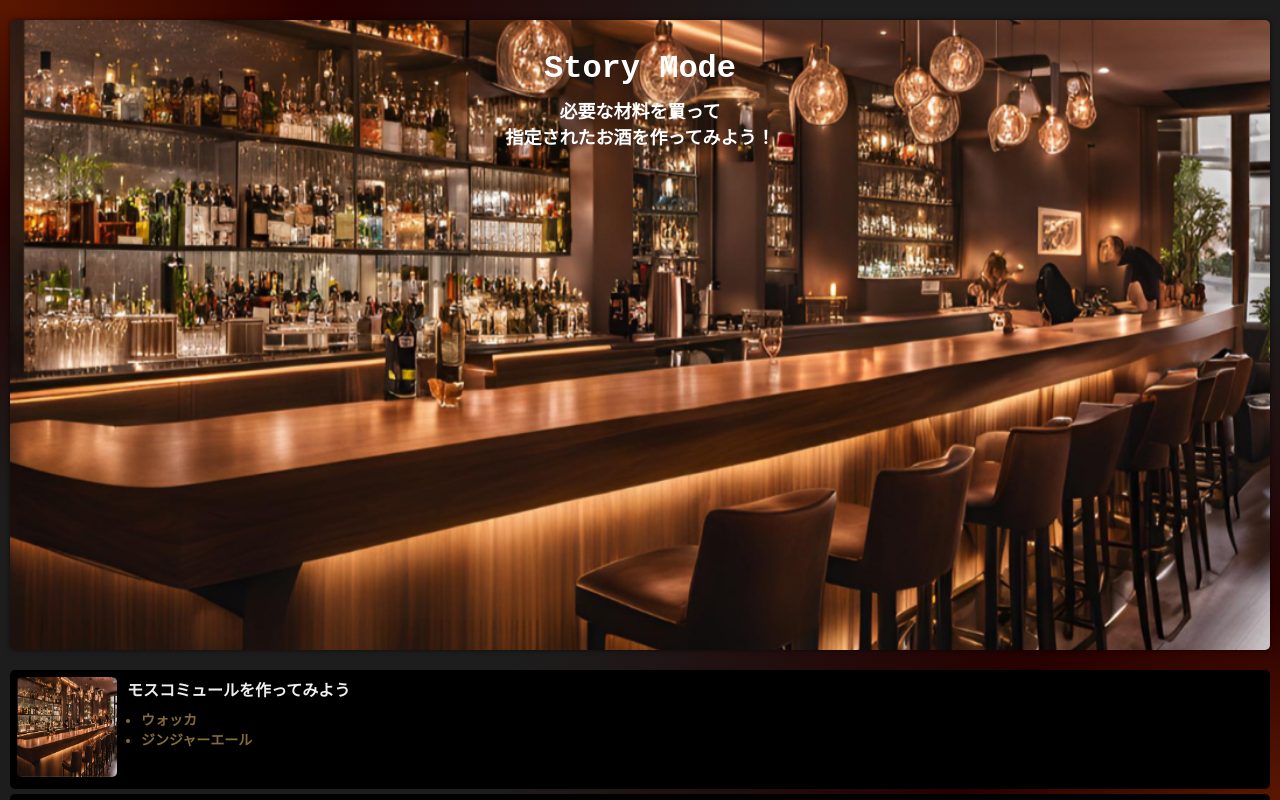
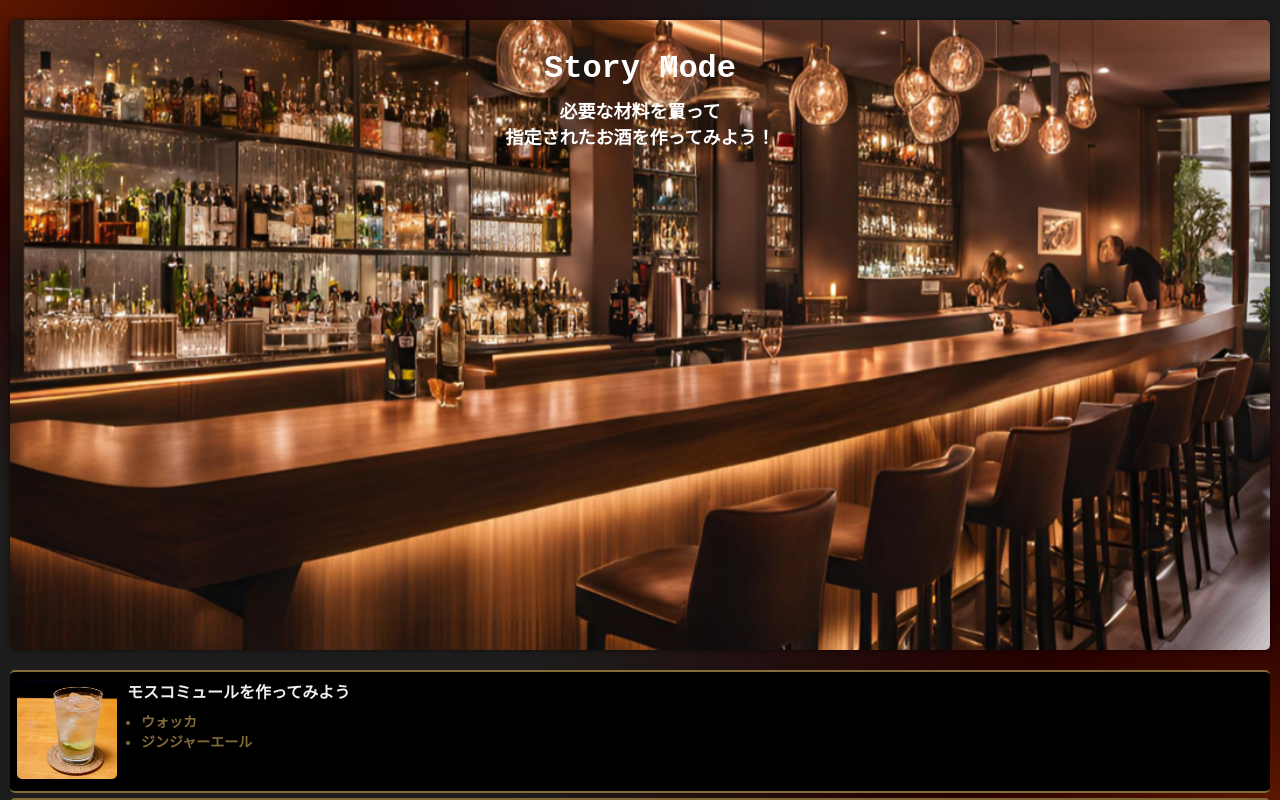
Before and after one commit to aridome222/Frontend-Tacktail, a Next.js app: page /story in a window 1280 px wide. Built offline with nearby package versions, Linux system fonts and the light colour scheme.

Commit message:
update: いったんのUI完成

```diff
--- a/src/app/story/_components/StoryCard.module.css
+++ b/src/app/story/_components/StoryCard.module.css
@@ -1,9 +1,10 @@
 .card {
   margin-bottom: 5px;
   padding: 7px;
-  /* background-color: var(--seal-brown); */
   background-color: #000;
   border-radius: 5px;
+  border-top: solid 2px var(--gold);
+  border-bottom: solid 2px var(--gold);
   display: flex;
   justify-content: space-between;
 }
--- a/src/app/story/page.tsx
+++ b/src/app/story/page.tsx
@@ -7,28 +7,29 @@ const Story: React.FC = () => {
   const MOCK_DATA_LIST = [
     {
       "title": "モスコミュールを作ってみよう",
-      "image": "/images/story_top.png",
+      "image": "/images/cocktail/moscow_mule.jpg",
       "recipe": [
         "ウォッカ", "ジンジャーエール"
-      ]
+      ],
+      "story": 2
     },
     {
       "title": "スクリュードライバーを作ってみよう",
-      "image": "/images/story_top.png",
+      "image": "/images/cocktail/screw_driver.jpg",
       "recipe": [
         "ウォッカ", "オレンジジュース"
       ]
     },
     {
       "title": "ジンバックを作ってみよう",
-      "image": "/images/story_top.png",
+      "image": "/images/cocktail/gin_buck.jpg",
       "recipe": [
         "ジン", "ジンジャーエール"
       ]
     },
     {
       "title": "ロングアイランドアイスティーを作ってみよう",
-      "image": "/images/story_top.png",
+      "image": "/images/cocktail/long_island_ice_tea.jpg",
       "recipe": [
         "ジン", "ウォッカ", "テキーラ", "ラム", "コアントロー", "コーラ"
       ]
```
